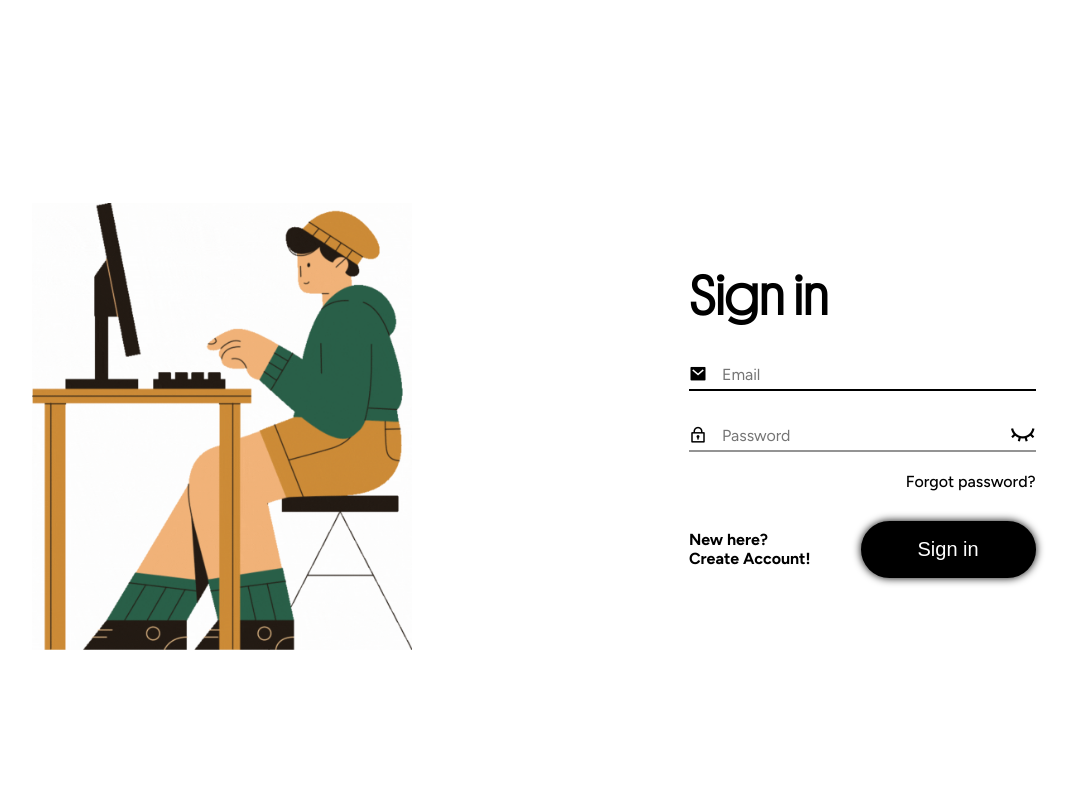
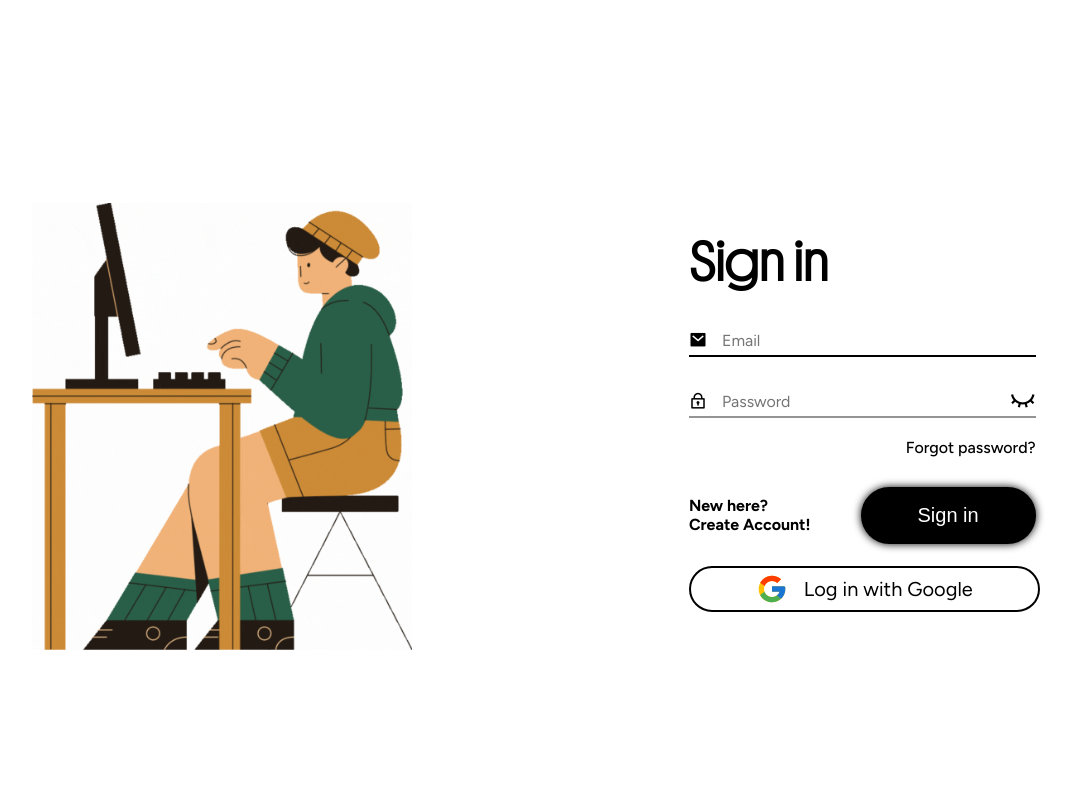
Before and after one commit to ismailsilat7/Infix, a Flask app: page /login in a window 1280 px wide. Shown: the part 391-1202 px from the top of the page, without its empty margins (106-1180 px from the left). Run offline with Flask 3, Linux system fonts and the light colour scheme; some libraries are stand-ins or nearby versions.

Commit message:
add google log in button

```diff
--- a/static/css/forms.css
+++ b/static/css/forms.css
@@ -110,13 +110,15 @@ input:disabled {
 
 .oauth-sign {
   border: solid 2px black;
-  padding: 5px 0px;
+  padding: 5px 0;
   display: flex;
-  justify-content: space-around;
+  justify-content: center;
+  gap: 1em;
   align-items: center;
   width: 100%;
   margin-top: -5%;
   border-radius: 30px;
+  cursor: pointer;
 }
 .oauth-sign i {
   font-size: 30px;
--- a/templates/log-in.html
+++ b/templates/log-in.html
@@ -34,6 +34,10 @@
           </div>
           {% include 'flash.html' %}
         </form>
+        <div class="oauth-sign">
+          <span class="flat-color-icons--google"></span>
+          <button><a href="/auth/google">Log in with Google</a></button>
+        </div>
       </div>
   </div>
 </div>
--- a/templates/sign-up.html
+++ b/templates/sign-up.html
@@ -55,7 +55,6 @@
           {% include 'flash.html' %}
         </form>
         <div class="oauth-sign">
-          <!-- <i class="ri-google-fill"></i> -->
           <span class="flat-color-icons--google"></span>
           <button><a href="/auth/google">Sign in with Google</a></button>
         </div>
@@ -100,5 +99,9 @@
       confirmpwdInput.value = ""
     }
   })
+  const OAuthContainer = document.querySelector('.oauth-sign')
+  OAuthContainer.addEventListener('click', ()=> {
+    window.location.href = '/auth/google'
+  })
 </script>
 {% endblock %}
```
